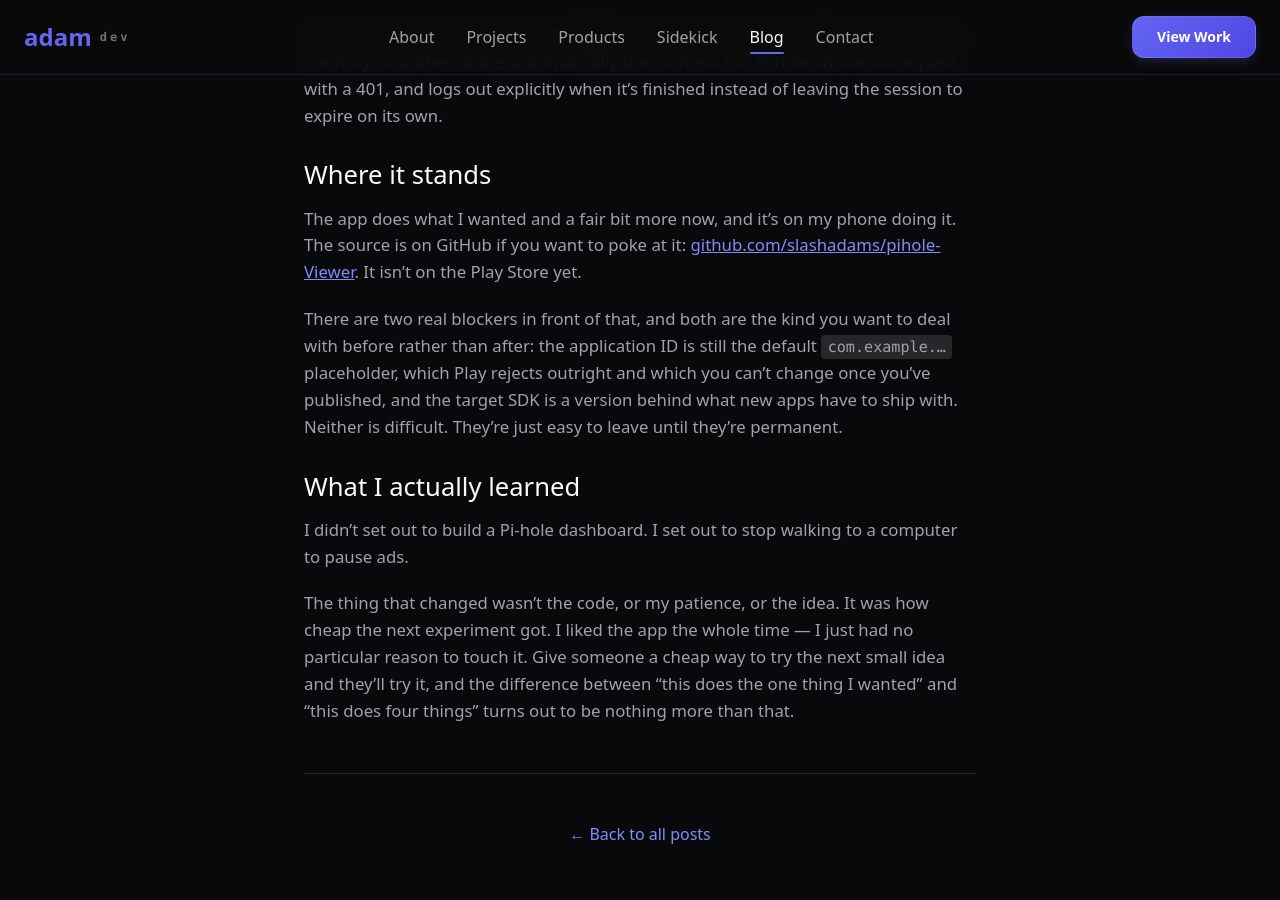
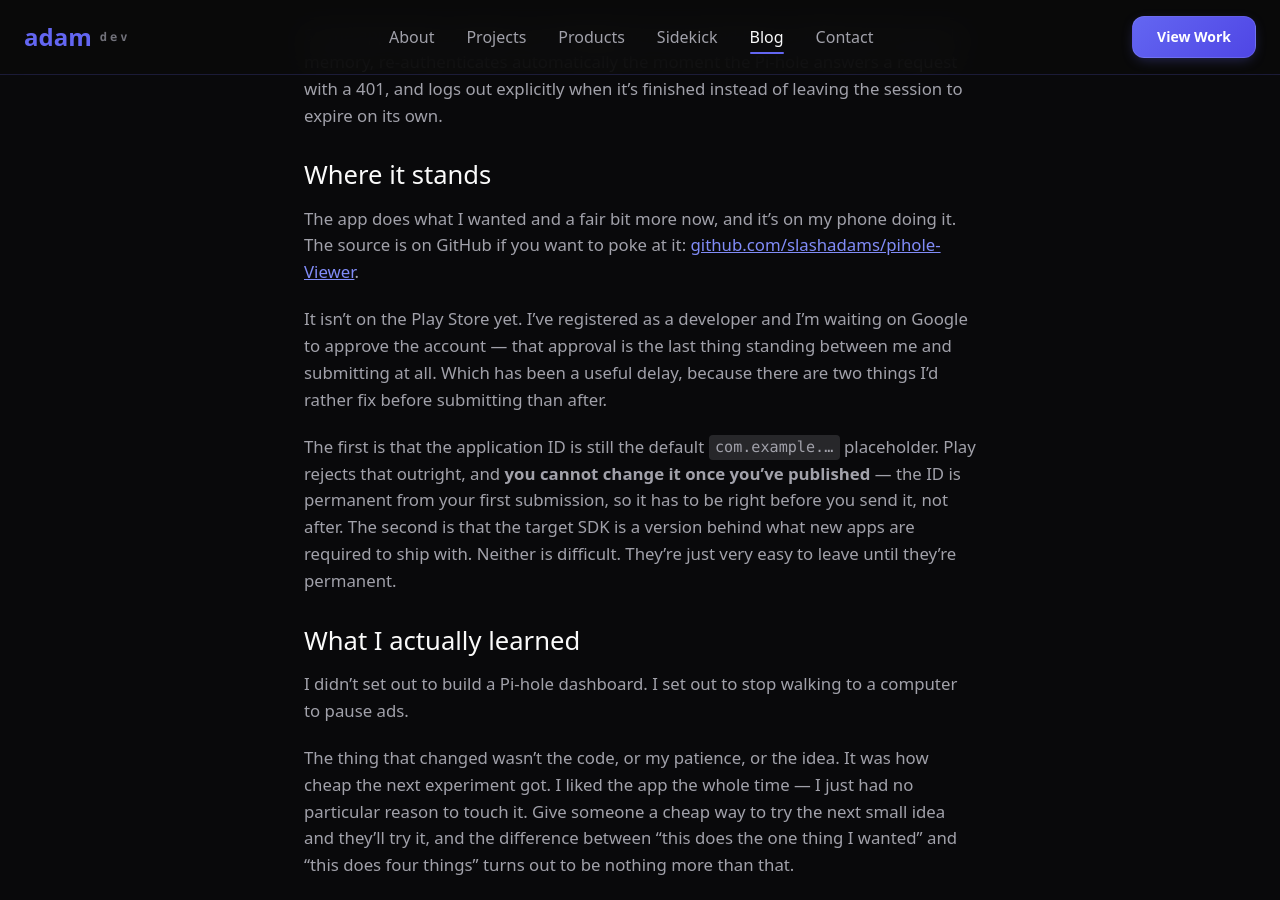
Before and after one commit to slashadams/Dev-Adam.com, a Jekyll site: the page built from _posts/2026-11-08-i-only-wanted-a-pause-button.md, in a window 1280 px wide and 900 px high, scrolled down 2846 px. Built offline with Jekyll 4.4.1, drawn with Linux system fonts in a browser that asks for light colours; nearby versions of some CDN libraries; some of the changed text lies outside the part shown.

Commit message:
post: note the Play developer account and the pending approval

```diff
--- a/_posts/2026-11-08-i-only-wanted-a-pause-button.md
+++ b/_posts/2026-11-08-i-only-wanted-a-pause-button.md
@@ -71,9 +71,11 @@ So the app treats a session as something it has to hand back. It keeps the live
 
 ## Where it stands
 
-The app does what I wanted and a fair bit more now, and it's on my phone doing it. The source is on GitHub if you want to poke at it: [github.com/slashadams/pihole-Viewer](https://github.com/slashadams/pihole-Viewer). It isn't on the Play Store yet.
+The app does what I wanted and a fair bit more now, and it's on my phone doing it. The source is on GitHub if you want to poke at it: [github.com/slashadams/pihole-Viewer](https://github.com/slashadams/pihole-Viewer).
 
-There are two real blockers in front of that, and both are the kind you want to deal with before rather than after: the application ID is still the default `com.example.…` placeholder, which Play rejects outright and which you can't change once you've published, and the target SDK is a version behind what new apps have to ship with. Neither is difficult. They're just easy to leave until they're permanent.
+It isn't on the Play Store yet. I've registered as a developer and I'm waiting on Google to approve the account — that approval is the last thing standing between me and submitting at all. Which has been a useful delay, because there are two things I'd rather fix before submitting than after.
+
+The first is that the application ID is still the default `com.example.…` placeholder. Play rejects that outright, and **you cannot change it once you've published** — the ID is permanent from your first submission, so it has to be right before you send it, not after. The second is that the target SDK is a version behind what new apps are required to ship with. Neither is difficult. They're just very easy to leave until they're permanent.
 
 ## What I actually learned
 
```
